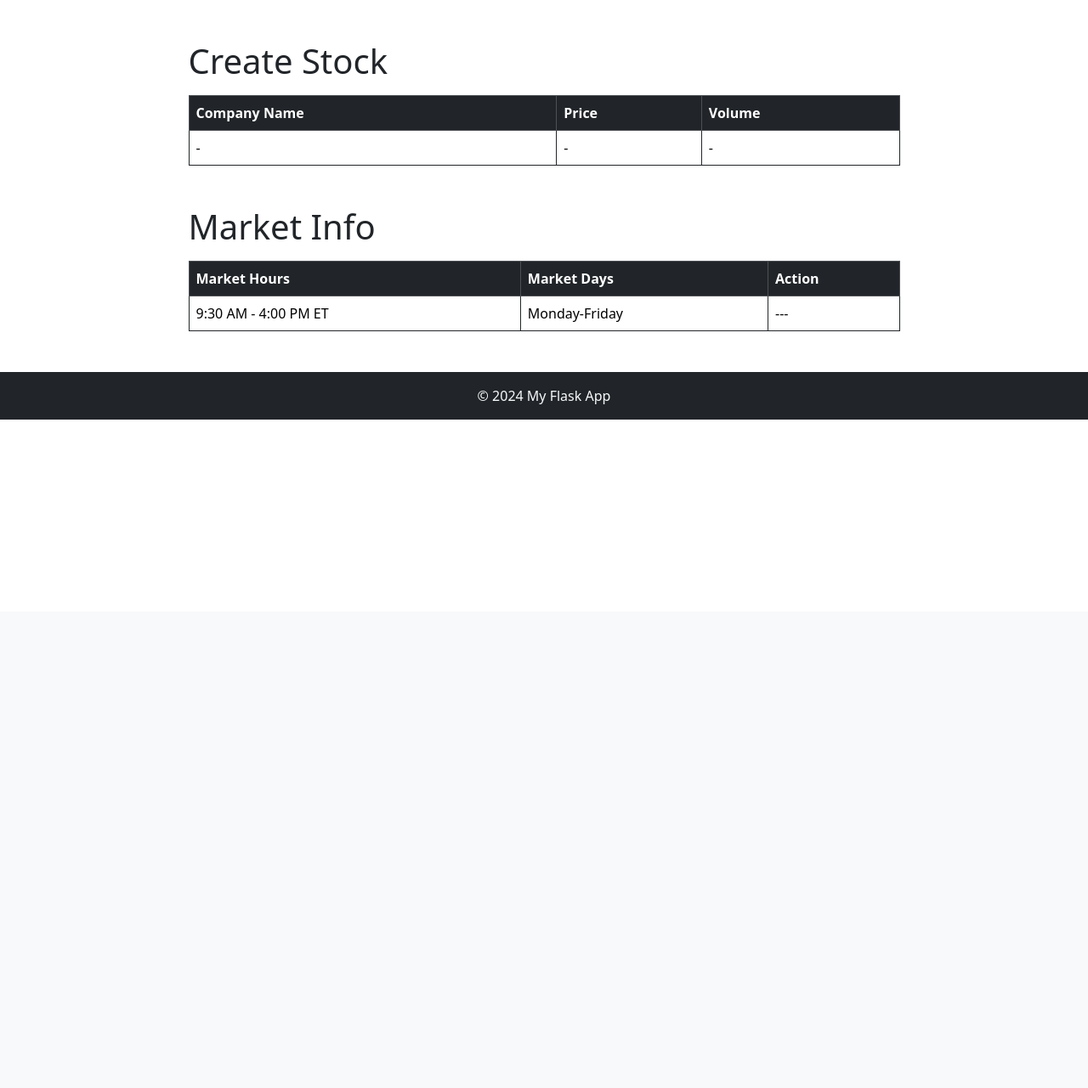
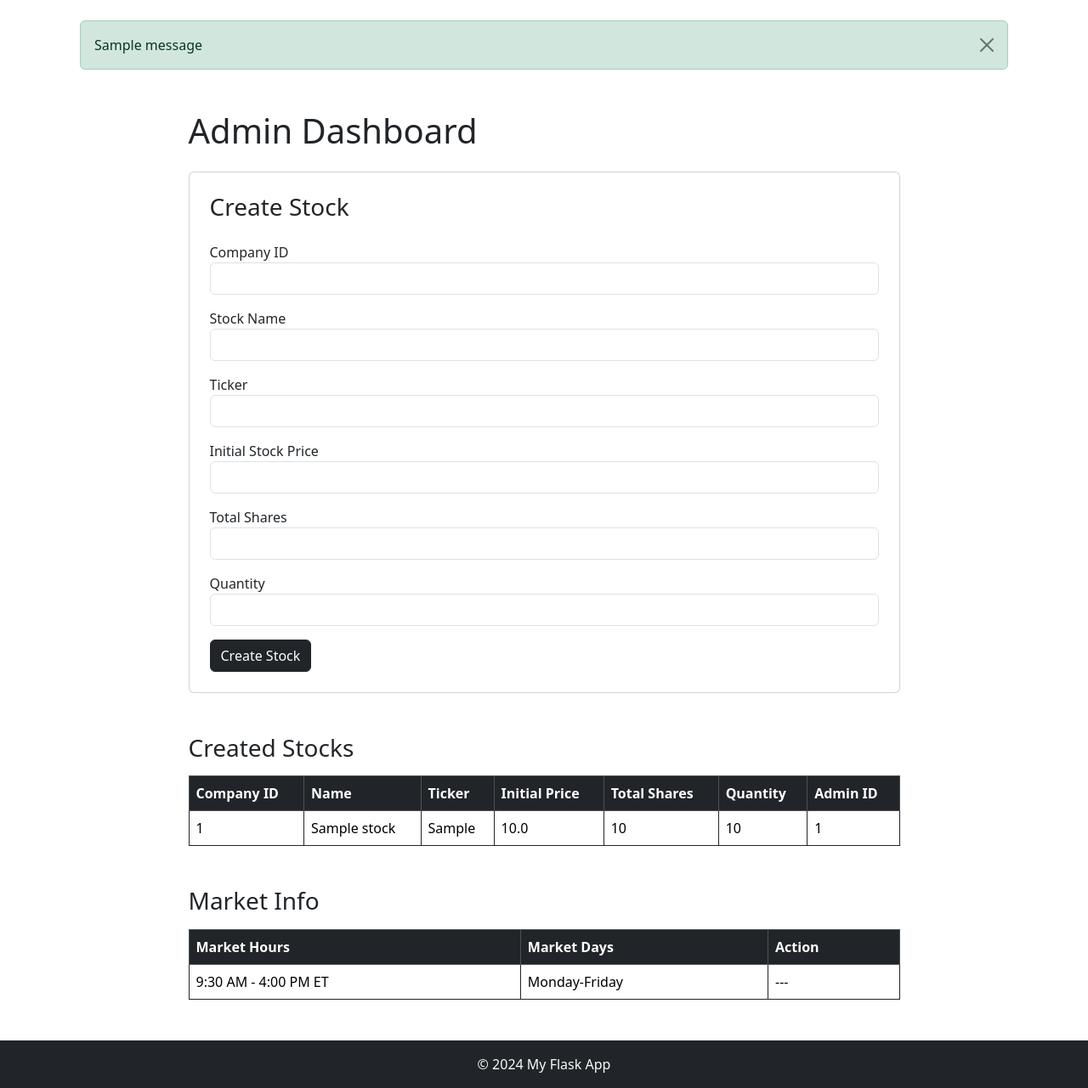
Before and after one commit to spartiwa-asu/stock-trading-system, a Flask app: page /admin-dashboard in a window 1280 px wide. Shown: the part 80-1361 px from the top of the page at 85% size. Before the commit the page ends 574 px from the top, so only its background shows below. Run offline with Flask 3, Linux system fonts and the light colour scheme; a user stored in the database is signed in; tables that the repository leaves empty hold one stand-in row (values such as "Sample post"); one stand-in notice (Sample message) is shown.

Commit message:
Update admin dashboard and withdraw/deposit functionality
Added GET/POST handling for admin_dashboard and withdraw_deposit routes in app.py
Updated admin_dashboard to align with current Stock model
Implemented deposit and withdraw functionality with balance updates

```diff
--- a/main/app.py
+++ b/main/app.py
@@ -17,7 +17,7 @@ bcrypt = Bcrypt(app)
 
 #Configuration
 app.config['SQLALCHEMY_DATABASE_URI'] = \
-    'mysql+pymysql://root:Likhi123@localhost/auth_db'
+    'mysql+pymysql://root:Heer3481%40ift401@localhost/auth_db'
 app.config['SQLALCHEMY_TRACK_MODIFICATIONS'] = False
 app.config['SECRET_KEY'] = 'your-secret-key'
 
@@ -37,6 +37,9 @@ class Users(UserMixin, db.Model):
     createdAt = db.Column(db.DateTime, default=datetime.utcnow)
     updatedAt = db.Column(db.DateTime, default=datetime.utcnow)
     role = db.Column(db.String(50), default="user", nullable=False)
+    balance = db.Column(db.Float, default=0.0, nullable=False)
+    def get_id(self):
+        return f"user:{self.id}"
 
 
 
@@ -82,6 +85,7 @@ class OrderHistory(db.Model):
     updatedAt = db.Column(db.DateTime, server_default=db.func.current_timestamp(), nullable=False)
 
 
+
 class FinancialTransaction(db.Model):
     financialTransactionId = db.Column(db.Integer, primary_key=True)
     userId = db.Column(db.Integer, db.ForeignKey('users.id'), nullable=False)
@@ -92,15 +96,19 @@ class FinancialTransaction(db.Model):
     availableFunds = db.Column(db.Float, default=0.0, nullable=False)
 
 
-class Administrator(db.Model):
+
+class Administrator(UserMixin, db.Model):
     id = db.Column(db.Integer, primary_key=True)
     full_name = db.Column(db.String(25), nullable=False)
     username = db.Column(db.String(25), unique=True, nullable=False)
     email = db.Column(db.String(25), unique=True, nullable=False)
-    password = db.Column(db.String(25), nullable=False)
+    password = db.Column(db.String(255), nullable=False)
     role = db.Column(db.String(50), default="admin", nullable=False)
     createdAt = db.Column(db.DateTime, server_default=db.func.current_timestamp(), nullable=False)
     updatedAt = db.Column(db.DateTime, server_default=db.func.current_timestamp(), nullable=False)
+    def get_id(self):
+        return f"admin:{self.id}"
+
 
 
 class Exception(db.Model):
@@ -110,6 +118,7 @@ class Exception(db.Model):
     holidayDate = db.Column(db.Date, nullable=False)
     createdAt = db.Column(db.DateTime, server_default=db.func.current_timestamp(), nullable=False)
     updatedAt = db.Column(db.DateTime, server_default=db.func.current_timestamp(), nullable=False)
+
 
 
 class WorkingDay(db.Model):
@@ -123,18 +132,34 @@ class WorkingDay(db.Model):
 
 
 
-
 # Initialize database
 with app.app_context():
     db.create_all()
 
-# User loader
-@login_manager.user_loader #
-def load_user(user_id):
-    return Users.query.get(int(user_id))
+    existing_admin = Administrator.query.filter_by(username="admin").first()
+    if not existing_admin:
+        hashed_pw = bcrypt.generate_password_hash("admin123").decode("utf-8")
+        admin = Administrator(
+            full_name="Admin User",
+            username="admin",
+            email="admin@example.com",
+            password=hashed_pw,
+        )
+        db.session.add(admin)
+        db.session.commit()
+        print("Admin created: username=admin, password=admin123")
 
 
-# Routes
+# User loader
+@login_manager.user_loader
+def load_user(user_id):
+    role, actual_id = user_id.split(":")
+    if role == "user":
+        return db.session.get(Users, int(actual_id))
+    if role == "admin":
+        return db.session.get(Administrator, int(actual_id))
+    return None
+
 
 #default route
 @app.route('/')
@@ -190,6 +215,7 @@ def login():
             flash("Invalid username or password. Try again.", "danger")
     return render_template("login.html")
 
+
 #protected page
 @app.route('/home')
 @login_required
@@ -221,17 +247,85 @@ def market_info():
 def transactions():
     return render_template('transactions.html')
 
-@app.route('/withdraw-deposit')
+@app.route('/withdraw-deposit', methods=["GET", "POST"])
 @login_required
 def withdraw_deposit():
-    return render_template('withdraw_deposit.html')
+    if current_user.role == "admin":
+        flash("Admins cannot deposit or withdraw here.", "danger")
+        return redirect(url_for("admin_dashboard"))
 
-@app.route("/admin-dashboard")
+    if request.method == "POST":
+        action = request.form.get("action")
+        amount = request.form.get("amount", type=float)
+
+        if amount is None or amount <= 0:
+            flash("Enter a valid amount.", "danger")
+            return redirect(url_for("withdraw_deposit"))
+
+        if action == "withdraw":
+            if current_user.balance < amount:
+                flash("Insufficient balance.", "danger")
+                return redirect(url_for("withdraw_deposit"))
+            current_user.balance -= amount
+            flash("Withdraw successful.", "success")
+
+        elif action == "deposit":
+            current_user.balance += amount
+            flash("Deposit successful.", "success")
+
+        else:
+            flash("Invalid action.", "danger")
+            return redirect(url_for("withdraw_deposit"))
+
+        db.session.commit()
+        return redirect(url_for("withdraw_deposit"))
+
+    return render_template("withdraw_deposit.html", balance=current_user.balance)
+
+@app.route("/admin-dashboard", methods=["GET", "POST"])
 @login_required
 def admin_dashboard():
     if current_user.role != "admin":
         return redirect(url_for("home"))
-    return render_template("admin_dashboard.html")
+
+    if request.method == "POST":
+        company_id = request.form.get("company_id", type=int)
+        name = request.form.get("name")
+        ticker = request.form.get("ticker")
+        init_stock_price = request.form.get("init_stock_price", type=float)
+        total_shares = request.form.get("total_shares", type=int)
+        quantity = request.form.get("quantity", type=int)
+
+        if not all([company_id, name, ticker, init_stock_price, total_shares, quantity]):
+            flash("Please fill all fields.", "danger")
+            return redirect(url_for("admin_dashboard"))
+
+        existing_stock = Stock.query.filter(
+            (Stock.name == name) | (Stock.ticker == ticker)
+        ).first()
+
+        if existing_stock:
+            flash("Stock already exists.", "danger")
+            return redirect(url_for("admin_dashboard"))
+
+        new_stock = Stock(
+            companyId=company_id,
+            administratorId=current_user.id,
+            name=name,
+            ticker=ticker,
+            initStockPrice=init_stock_price,
+            currentMarketPrice=init_stock_price,
+            totalShares=total_shares,
+            quantity=quantity
+        )
+
+        db.session.add(new_stock)
+        db.session.commit()
+        flash("Stock created successfully.", "success")
+        return redirect(url_for("admin_dashboard"))
+
+    stocks = Stock.query.order_by(Stock.stockId.desc()).all()
+    return render_template("admin_dashboard.html", stocks=stocks)
 
 if __name__ == '__main__':
     app.run(debug=True)
--- a/main/templates/admin_dashboard.html
+++ b/main/templates/admin_dashboard.html
@@ -1,26 +1,95 @@
 {% extends "base.html" %}
 
 {% block content %}
+
+<div class="container mt-3">
+    {% with messages = get_flashed_messages(with_categories=true) %}
+        {% if messages %}
+            {% for category, message in messages %}
+                <div class="alert alert-{{ category }} alert-dismissible" role="alert">
+                    {{ message }}
+                    <button type="button" class="btn-close" data-bs-dismiss="alert"></button>
+                </div>
+            {% endfor %}
+        {% endif %}
+    {% endwith %}
+</div>
+
 <div class="w-75 mx-auto mt-5">
-    <h1>Create Stock</h1>
+    <h1>Admin Dashboard</h1>
+
+    <div class="card p-4 mt-4">
+        <h3>Create Stock</h3>
+        <form method="POST" class="mt-3">
+            <div class="mb-3">
+                <label for="company_id">Company ID</label>
+                <input type="number" name="company_id" class="form-control" required>
+            </div>
+
+            <div class="mb-3">
+                <label for="name">Stock Name</label>
+                <input type="text" name="name" class="form-control" required>
+            </div>
+
+            <div class="mb-3">
+                <label for="ticker">Ticker</label>
+                <input type="text" name="ticker" class="form-control" required>
+            </div>
+
+            <div class="mb-3">
+                <label for="init_stock_price">Initial Stock Price</label>
+                <input type="number" step="0.01" name="init_stock_price" class="form-control" required>
+            </div>
+
+            <div class="mb-3">
+                <label for="total_shares">Total Shares</label>
+                <input type="number" name="total_shares" class="form-control" required>
+            </div>
+
+            <div class="mb-3">
+                <label for="quantity">Quantity</label>
+                <input type="number" name="quantity" class="form-control" required>
+            </div>
+
+            <button type="submit" class="btn btn-dark">Create Stock</button>
+        </form>
+    </div>
+
+    <h3 class="mt-5">Created Stocks</h3>
     <table class="table table-bordered border-dark mt-3">
         <thead class="table-dark">
             <tr>
-                <th>Company Name</th>
-                <th>Price</th>
-                <th>Volume</th>
+                <th>Company ID</th>
+                <th>Name</th>
+                <th>Ticker</th>
+                <th>Initial Price</th>
+                <th>Total Shares</th>
+                <th>Quantity</th>
+                <th>Admin ID</th>
             </tr>
         </thead>
         <tbody>
-            <tr>
-                <td>-</td>
-                <td>-</td>
-                <td>-</td>
-            </tr>
+            {% if stocks %}
+                {% for stock in stocks %}
+                <tr>
+                    <td>{{ stock.companyId }}</td>
+                    <td>{{ stock.name }}</td>
+                    <td>{{ stock.ticker }}</td>
+                    <td>{{ stock.initStockPrice }}</td>
+                    <td>{{ stock.totalShares }}</td>
+                    <td>{{ stock.quantity }}</td>
+                    <td>{{ stock.administratorId }}</td>
+                </tr>
+                {% endfor %}
+            {% else %}
+                <tr>
+                    <td colspan="8" class="text-center">No stocks added yet.</td>
+                </tr>
+            {% endif %}
         </tbody>
     </table>
 
-    <h1 class="mt-5">Market Info</h1>
+    <h3 class="mt-5">Market Info</h3>
     <table class="table table-bordered border-dark mt-3">
         <thead class="table-dark">
             <tr>
@@ -38,4 +107,5 @@
         </tbody>
     </table>
 </div>
+
 {% endblock %}
```
Also changed, not shown: main/templates/withdraw_deposit.html (+43 -44 lines).
